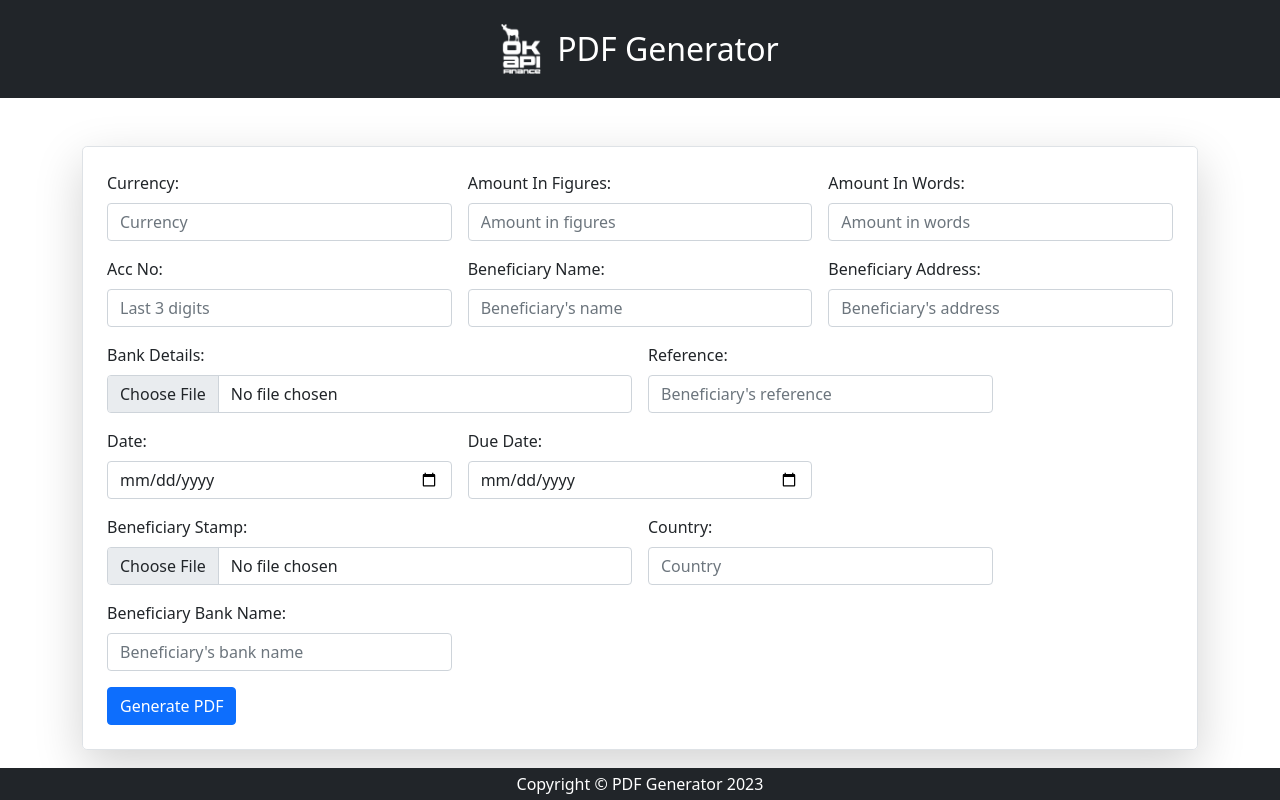
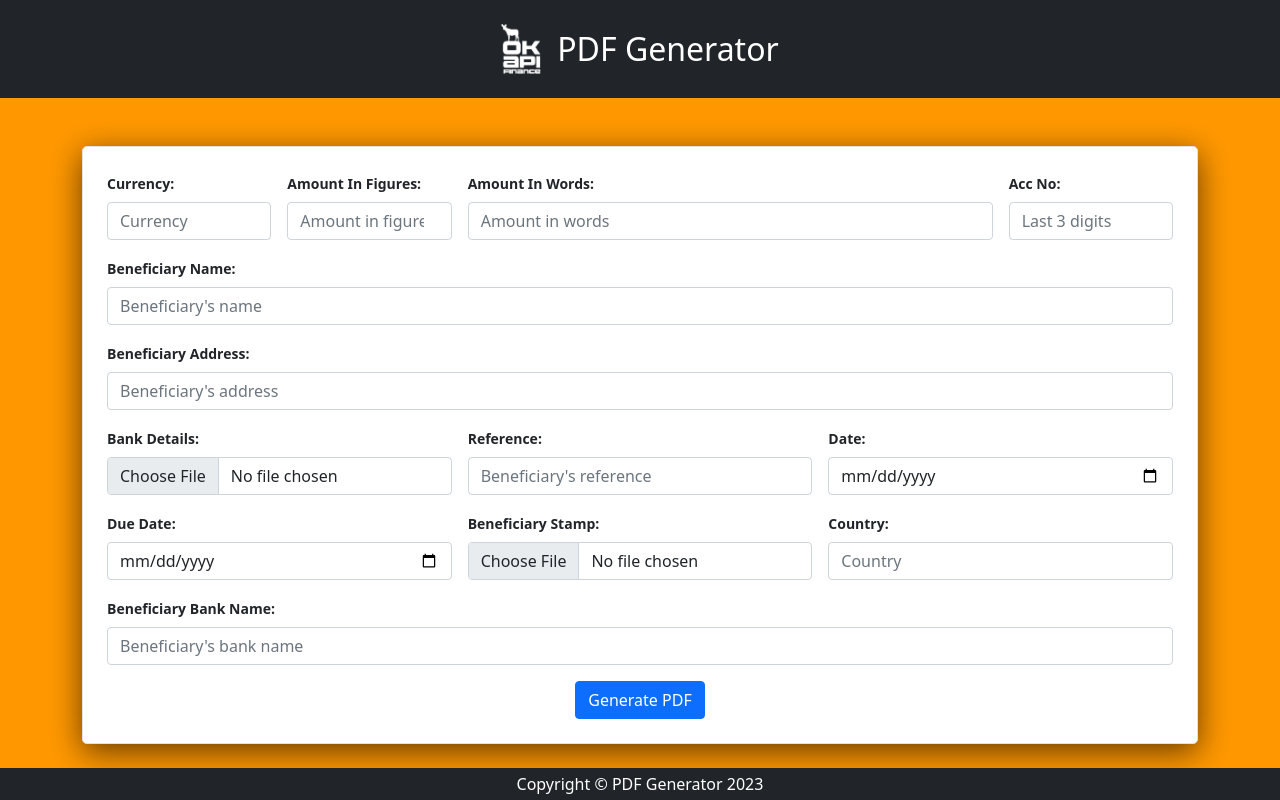
Before and after one commit to murtazashah46/PDF-Builder, a Django app: page /convert in a window 1280 px wide. Run offline with Django 4.2, Linux system fonts and the light colour scheme; a user stored in the database is signed in; some libraries are stand-ins or nearby versions.

Commit message:
Updated PDF form Design, and fixed some issues related to csrf token, also added domain  inside allowed hosts

```diff
--- a/pdfGeneratorProject/login/views.py
+++ b/pdfGeneratorProject/login/views.py
@@ -1,7 +1,9 @@
 from django.shortcuts import render, redirect
 from django.contrib.auth import authenticate, login, logout
 from django.contrib import messages
+from django.views.decorators.csrf import csrf_exempt
 
+@csrf_exempt
 def login_user(request):
     if request.method == 'POST':
         username = request.POST['username']
--- a/pdfGeneratorProject/pdfGeneratorApp/views.py
+++ b/pdfGeneratorProject/pdfGeneratorApp/views.py
@@ -3,6 +3,8 @@ from datetime import datetime
 from django.http import FileResponse
 from django.contrib.auth.decorators import login_required
 from django.shortcuts import render, redirect
+from django.views.decorators.csrf import csrf_exempt
+
 
 listOfCoordinates = [
     {'page_number': 1, 'coordinate_name': "currency", 'x1': 90, 'y1': 125, 'width': 35,
@@ -104,6 +106,7 @@ def convert_coordinates_to_page_details(coordinates_list):
 # Create your views here.
 
 @login_required
+@csrf_exempt
 def convertPDF(request):
     if request.method == 'POST':
 
--- a/pdfGeneratorProject/pdfGeneratorProject/settings.py
+++ b/pdfGeneratorProject/pdfGeneratorProject/settings.py
@@ -28,8 +28,10 @@ SECRET_KEY = 'django-insecure-thtszzzkft2)#bb#5xeqz%hu30ajnx82y7j05ddpwt2dqgi$bf
 # SECURITY WARNING: don't run with debug turned on in production!
 DEBUG = True
 
-ALLOWED_HOSTS = ['http://inv.okapifinance.com', '127.0.0.1']
+ALLOWED_HOSTS = ['http://inv.okapifinance.com', 'inv.okapifinance.com', '127.0.0.1']
 
+DATA_UPLOAD_MAX_MEMORY_SIZE = 52428800  # 50 megabytes
+FILE_UPLOAD_MAX_MEMORY_SIZE = 52428800  # 50 megabytes
 
 # Application definition
 
--- a/pdfGeneratorProject/templates/base.html
+++ b/pdfGeneratorProject/templates/base.html
@@ -9,8 +9,15 @@
         <link rel="icon" type="image/x-icon" href="/static/assets/favicon.ico" />
         <!-- Core theme CSS (includes Bootstrap)-->
         <link href="/static/css/styles.css" rel="stylesheet" />
+
+        <style>
+            .lables {
+                font-size: 14px;
+                font-weight: bold;
+            }
+        </style>
     </head>
-    <body id="/">
+    <body id="/" style="background-color: #ff9800;">
         <!-- Navigation-->
         <nav class="navbar navbar-expand-lg navbar-dark bg-dark" id="mainNav">
             <div class="container justify-content-center align-items-center d-flex px-4">
--- a/pdfGeneratorProject/templates/pdfForm.html
+++ b/pdfGeneratorProject/templates/pdfForm.html
@@ -2,62 +2,69 @@
 {% block title %}Convert{% endblock title %}
 {% block body %}
 <div class="container justify-content-center align-items-center d-flex mt-5">
-  <div class="col-12 p-4 border rounded-3 shadow-lg">
+  <div class="col-12 p-4 border rounded-3"
+    style="background-color: white; box-shadow: 0rem 0.5rem 2rem rgba(0, 0, 0, 0.6) !important;">
     <form class="row g-3" method="POST" action="/convert" enctype="multipart/form-data">
       {% csrf_token %}
-      <div class="col-md-4">
-        <label for="inputAddress" class="form-label">Currency:</label>
+      <div class="col-md-2">
+        <label for="inputAddress" class="form-label lables">Currency:</label>
         <input type="text" class="form-control" id="name" name="currency" placeholder="Currency" required>
       </div>
-      <div class="col-md-4">
-        <label for="inputAddress2" class="form-label">Amount In Figures:</label>
-        <input type="number" class="form-control" id="class" name="amount_in_figures" placeholder="Amount in figures" required>
+      <div class="col-md-2">
+        <label for="inputAddress2" class="form-label lables">Amount In Figures:</label>
+        <input type="number" class="form-control" id="class" name="amount_in_figures" placeholder="Amount in figures"
+          required>
+      </div>
+      <div class="col-md-6">
+        <label for="inputAddress2" class="form-label lables">Amount In Words:</label>
+        <input type="text" class="form-control" id="class" name="amount_in_words" placeholder="Amount in words"
+          required>
+      </div>
+      <div class="col-md-2">
+        <label for="inputAddress2" class="form-label lables">Acc No:</label>
+        <input type="number" class="form-control" id="class" name="account_number" placeholder="Last 3 digits" required>
+      </div>
+      <div class="col-md-12">
+        <label for="inputAddress2" class="form-label lables">Beneficiary Name:</label>
+        <input type="text" class="form-control" id="class" name="beneficiary_name" placeholder="Beneficiary's name"
+          required>
+      </div>
+      <div class="col-md-12">
+        <label for="inputAddress2" class="form-label lables">Beneficiary Address:</label>
+        <input type="text" class="form-control" id="class" name="beneficiary_address"
+          placeholder="Beneficiary's address" required>
       </div>
       <div class="col-md-4">
-        <label for="inputAddress2" class="form-label">Amount In Words:</label>
-        <input type="text" class="form-control" id="class" name="amount_in_words" placeholder="Amount in words" required>
-      </div>
-      <div class="col-md-4">
-        <label for="inputAddress2" class="form-label">Acc No:</label>
-        <input type="number" class="form-control" id="class" name="account_number" placeholder="Last 3 digits" required>
-      </div>
-      <div class="col-md-4">
-        <label for="inputAddress2" class="form-label">Beneficiary Name:</label>
-        <input type="text" class="form-control" id="class" name="beneficiary_name" placeholder="Beneficiary's name" required>
-      </div>
-      <div class="col-md-4">
-        <label for="inputAddress2" class="form-label">Beneficiary Address:</label>
-        <input type="text" class="form-control" id="class" name="beneficiary_address" placeholder="Beneficiary's address" required>
-      </div>
-      <div class="col-md-6">
-        <label for="formFile" class="form-label">Bank Details:</label>
+        <label for="formFile" class="form-label lables">Bank Details:</label>
         <input class="form-control" type="file" id="formFile" name="IMG_bank_reciept" required>
       </div>
       <div class="col-md-4">
-        <label for="inputAddress2" class="form-label">Reference:</label>
-        <input type="text" class="form-control" id="class" name="reference" placeholder="Beneficiary's reference" required>
+        <label for="inputAddress2" class="form-label lables">Reference:</label>
+        <input type="text" class="form-control" id="class" name="reference" placeholder="Beneficiary's reference"
+          required>
       </div>
       <div class="col-md-4">
-        <label for="inputAddress2" class="form-label">Date:</label>
+        <label for="inputAddress2" class="form-label lables">Date:</label>
         <input type="date" class="form-control" id="class" name="date" placeholder="Select the date" required>
       </div>
       <div class="col-md-4">
-        <label for="inputAddress2" class="form-label">Due Date:</label>
+        <label for="inputAddress2" class="form-label lables">Due Date:</label>
         <input type="date" class="form-control" id="class" name="due_date" placeholder="Select the due date" required>
       </div>
-      <div class="col-md-6">
-        <label for="formFile" class="form-label">Beneficiary Stamp:</label>
-          <input class="form-control" type="file" id="IMG_beneficiary_stamp" name="IMG_beneficiary_stamp" required>
+      <div class="col-md-4">
+        <label for="formFile" class="form-label lables">Beneficiary Stamp:</label>
+        <input class="form-control" type="file" id="IMG_beneficiary_stamp" name="IMG_beneficiary_stamp" required>
       </div>
       <div class="col-md-4">
-        <label for="inputAddress2" class="form-label">Country:</label>
+        <label for="inputAddress2" class="form-label lables">Country:</label>
         <input type="text" class="form-control" id="class" name="country" placeholder="Country" required>
       </div>
-      <div class="col-md-4">
-        <label for="inputAddress2" class="form-label">Beneficiary Bank Name:</label>
-        <input type="text" class="form-control" id="class" name="beneficiary_bank" placeholder="Beneficiary's bank name" required>
+      <div class="col-md-12">
+        <label for="inputAddress2" class="form-label lables">Beneficiary Bank Name:</label>
+        <input type="text" class="form-control" id="class" name="beneficiary_bank" placeholder="Beneficiary's bank name"
+          required>
       </div>
-      <div class="col-md-12">
+      <div class="col-md-12 text-center">
         <button type="submit" class="btn btn-primary">Generate PDF</button>
       </div>
     </form>
```
Also changed, not shown: pdfGeneratorProject/templates/login.html (+4 -4 lines).
